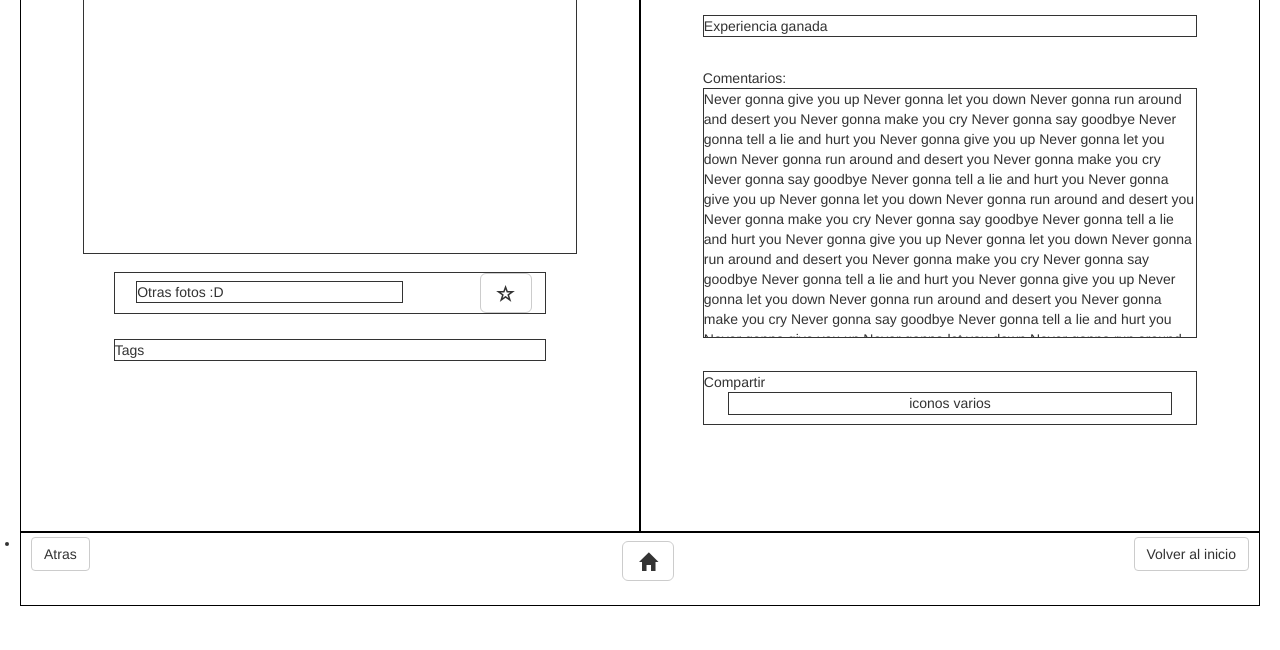
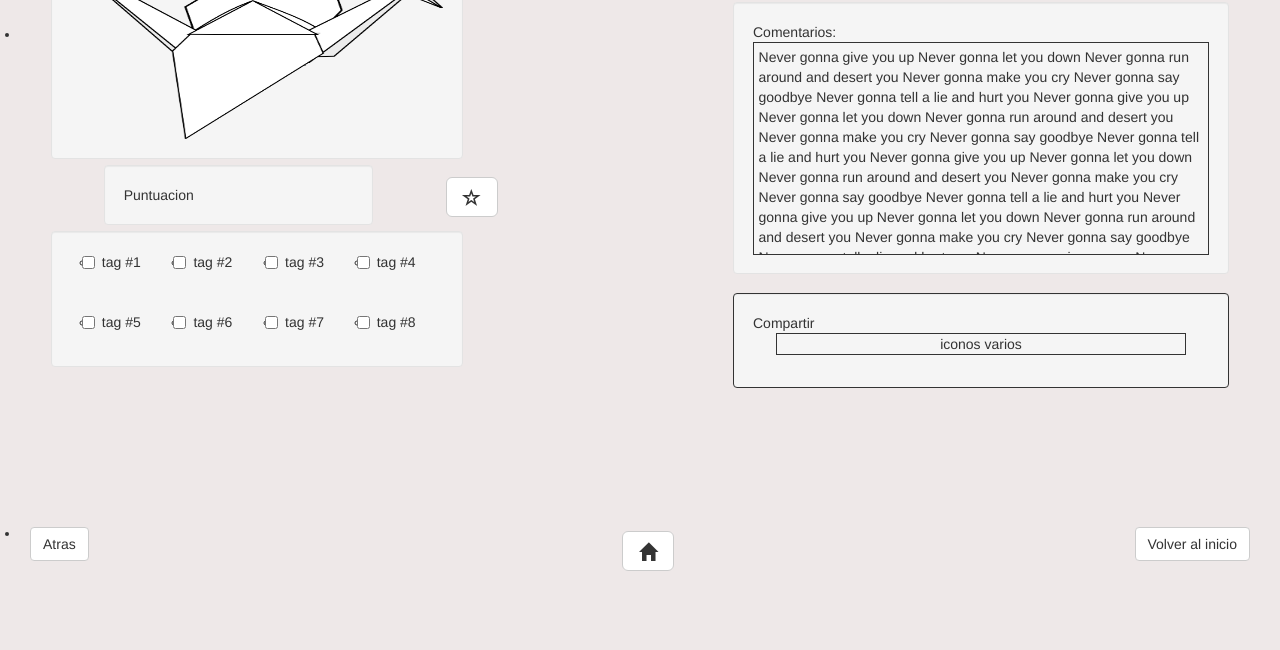
Before and after one commit to LuisMiranda132/interfaces, a plain HTML site: page finLeccion.html in a window 1280 px wide. Shown: the part 150-800 px from the top of the page. Drawn offline with Linux system fonts and the light colour scheme.

Commit message:
listo finLeccion

```diff
--- a/finLeccion.html
+++ b/finLeccion.html
@@ -1,8 +1,18 @@
-<html width="1163px" height="567px">
+<html width="1163px" height="567px" style="background-color:EEE8E8">
   <head>
     <meta charset="UTF-8">
     <title>Papelingo - Lección</title>
+    <link href="css/bootstrap.min.css" rel="stylesheet">
     <style type="text/css">
+
+      p {
+      margin: 1% 1% 1% 1%;
+      }
+
+      h1 {
+      margin-top: 1%;
+      }
+
       #title {
       margin: 10px 10px 10px 10px;
       width: 90%;
@@ -27,7 +37,6 @@
       float:left;
       height:90%;
       width:50%;
-      border: 1px solid black;
       <!-- list-style:none; -->
       <!-- display:block; -->
       <!-- text-align:left; -->
@@ -37,41 +46,60 @@
       #left {
       width: 100%;
       height: 89%;
+      margin-left: 5%;
       }
 
       #right {
       width: 100%;
       height: 89%;
+      margin-left: 5%;
       }
 
       #photo {
-      width: 80%;
-      height: 50%;
-      border: 1px solid;
-      margin: 10% 10% 3% 10%;
+      width: 412px;
+      height: 248px;
+      margin-bottom:0%;
+      <!-- border: 1px solid; -->
       }
 
       #puntuacion {
+      margin: 1% 0% 1% 5%;
       width: 70%;
-      border: 1px solid;
-      margin: 0% 15% 4% 15%;
+      <!-- border: 1px solid; -->
       }
 
       #tags {
-      width: 70%;
-      border: 1px solid;
-      margin: 0% 15% 5% 15%;
+      width: 412px;
+      height: auto;
+      padding: 0% 0% 0% 7%;
+      }
+
+      #tags ul li{
+      width:auto;
+      height:auto;
+      }
+
+      #tags ul.checkbox{
+      height: 10%;
+      padding: 0px 0px 0px 0px;
+      }
+
+      #tags ul.checkbox li{
+      width: 25%;
+      height: auto;
+      margin: 0% 0% 0% 0%;
+      background-color: rgba(0, 0, 0, 0);
       }
 
       #lolograste {
 
-      margin: 5% 10% 5% 10%;
+      margin: 0% 10% 3% 10%;
       }
 
       #comentario {
       width: 80%;
       height: 50%;
-      margin: 0% 10% 5% 10%;
+      margin: 0% 10% 3% 10%;
 
       }
 
@@ -83,22 +111,21 @@
 
       #compartir {
       width: 80%;
-      height: 10%;
+      height: auto;
       border: 1px solid;
       margin: 0% 10% 5% 10%;
       }
 
       #compartir div{
       width: 90%;
-      height: 44%;
+      height: auto;
       border: 1px solid;
-      margin: 0% 10% 5% 5%;
+      margin: 0% 10% 3% 5%;
       }
 
     </style>
-    <link href="css/bootstrap.min.css" rel="stylesheet">
   </head>
-  <body style="height=457px">
+  <body style="height=457px;background-color:EEE8E8">
     <div id="title">
       <h1>Nombre origami</h1>
     </div>
@@ -106,31 +133,76 @@
 	<ul>
 	  <li>
 	    <div id="left">
-	      <div id ="photo">
-		Le foto
+	      <div id ="photo" class="well">
+                <img src="images/origami_crane-1979px.png" style="width: 100%; height: 100%">
 	      </div>
 	      <div id="puntuacion">
-                <div style="border:1px solid;width:62%;display:inline-block;margin-left:5%">
-		  Otras fotos :D
+                <div class="well" style="width:62%;display:inline-block;margin-left:5%;margin-bottom:0%">
+		  Puntuacion
 	        </div>
-                <button type="button" class="btn btn-default btn-lg" style="margin-left:17%">
+                <button type="button" class="btn btn-default btn-lg" style="margin-left:16%">
                   <span class="glyphicon glyphicon-star-empty"></span>
                 </button>
               </div>
-	      <div id="tags">
-		Tags
+	      <div id="tags" class="well">
+<!--------------------------------------------------->
+<ul class="checkbox">
+  <li>
+    <label id="tags" class="checkbox">
+      <input type="checkbox" id="inlineCheckbox1" value="option1"> tag #1
+    </label>
+  </li>
+  <li>
+    <label id="tags" class="checkbox">
+      <input type="checkbox" id="inlineCheckbox1" value="option1"> tag #2
+    </label>
+  </li>
+  <li>
+    <label id="tags" class="checkbox">
+      <input type="checkbox" id="inlineCheckbox1" value="option1"> tag #3
+    </label>
+  </li>
+  <li>
+    <label id="tags" class="checkbox">
+      <input type="checkbox" id="inlineCheckbox1" value="option1"> tag #4
+    </label>
+  </li>
+	    </ul>
+<ul class="checkbox">
+  <li>
+    <label id="tags" class="checkbox">
+      <input type="checkbox" id="inlineCheckbox1" value="option1"> tag #5
+    </label>
+  </li>
+  <li>
+    <label id="tags" class="checkbox">
+      <input type="checkbox" id="inlineCheckbox1" value="option1"> tag #6
+    </label>
+  </li>
+  <li>
+    <label id="tags" class="checkbox">
+      <input type="checkbox" id="inlineCheckbox1" value="option1"> tag #7
+    </label>
+  </li>
+  <li>
+    <label id="tags" class="checkbox">
+      <input type="checkbox" id="inlineCheckbox1" value="option1"> tag #8
+    </label>
+  </li>
+</ul>
+<!---------------------------------------------->
 	      </div>
 	    </div>
 	  </li>
 	  <li>
 	    <div id="right">
 	      <div id="lolograste">
-                <h2>Lo lograste!</h2>
+                <h2 style="margin-top:-8%">Lo lograste!</h2>
               </div>
-              <div id="lolograste" style="border:1px solid;">
+              <div class="well" id="lolograste" style="border:1px solid;">
                 Experiencia ganada
               </div>
-	      <div id="comentario">
+	      <div id="comentario" class="well">
 		Comentarios:
                 <div id="comment">
                   <p>
@@ -138,7 +210,7 @@
                   </p>
                 </div>
               </div>
-	      <div id="compartir">
+	      <div id="compartir" class="well">
 		Compartir
                 <center>
                   <div>
```
